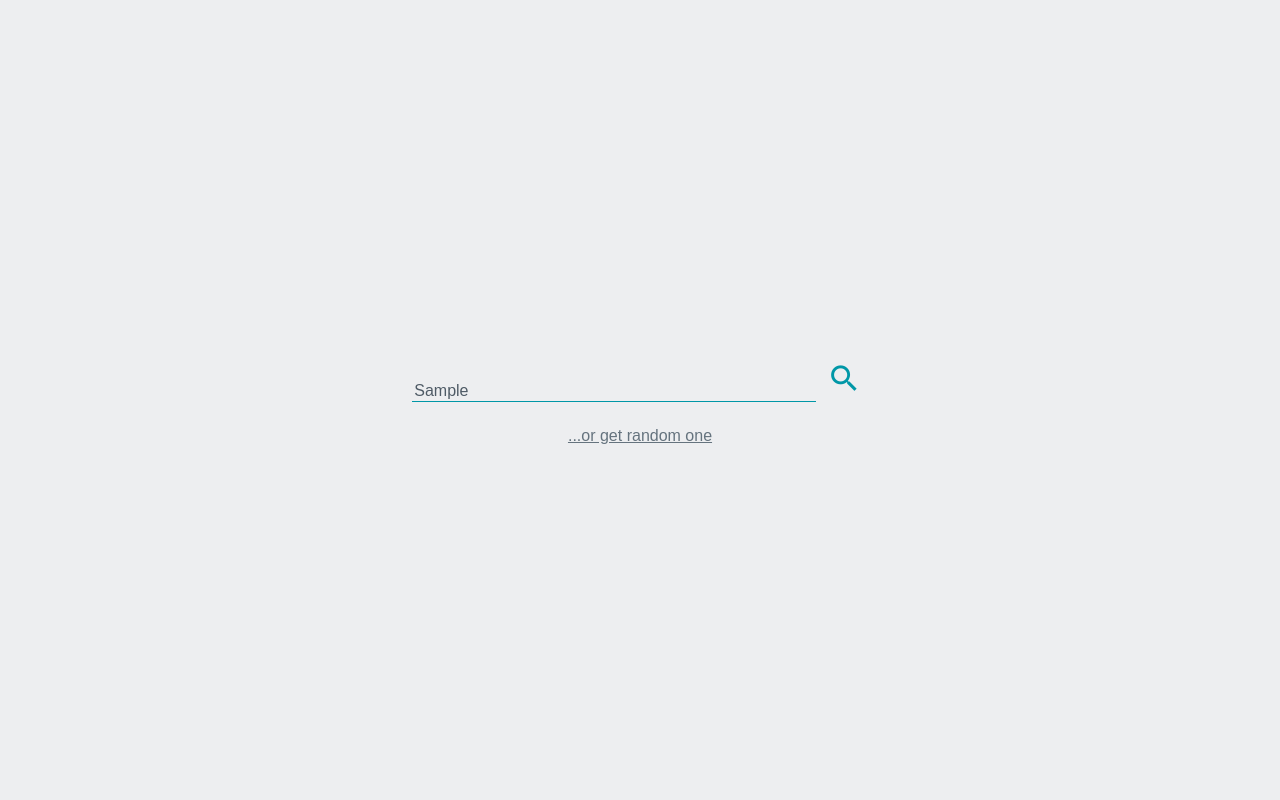
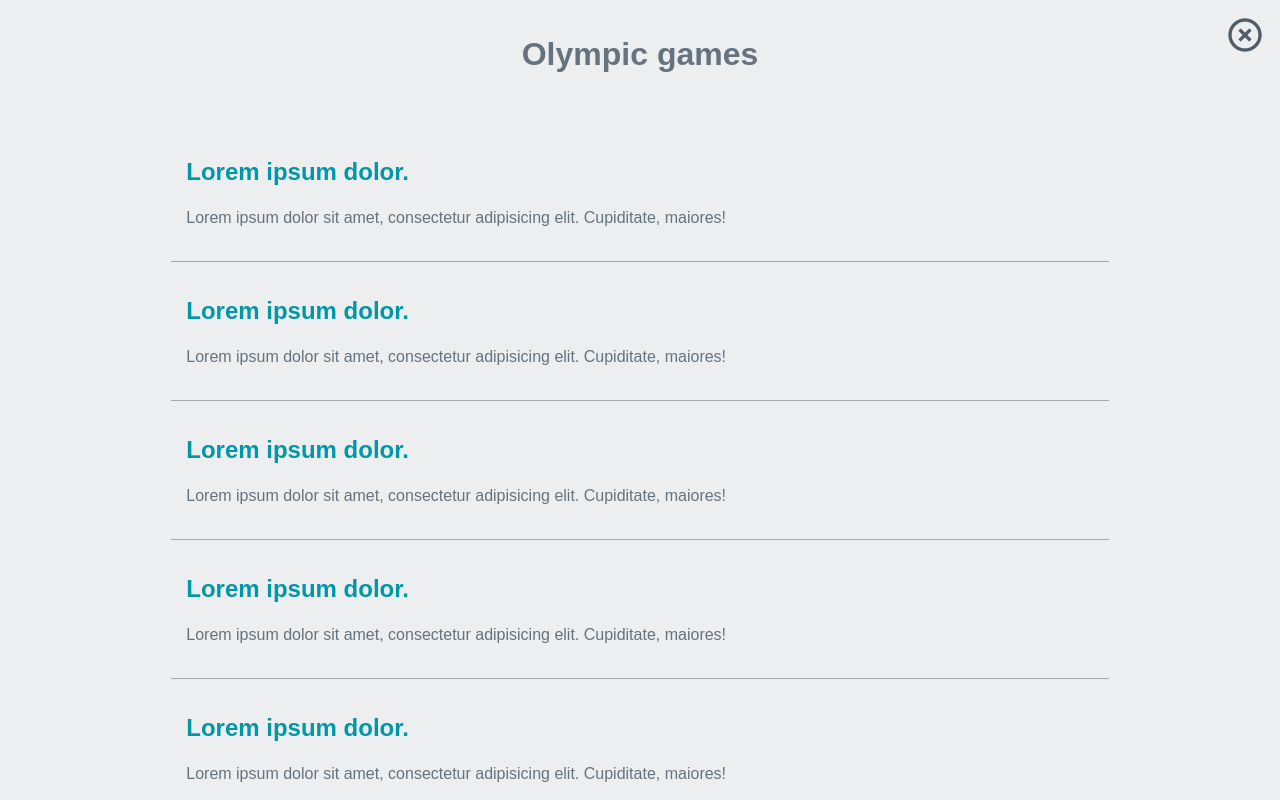
Before and after one commit to Be-Smart/wiki_viewer, a website with bundled scripts: page index.html in a window 1280 px wide. Both pictures are taken after typing "Sample" into the empty fields and a click on the button "search". Built offline with nearby package versions, Linux system fonts and the light colour scheme.

Commit message:
modal view

```diff
--- a/app/js/main.js
+++ b/app/js/main.js
@@ -1,3 +1,2 @@
 
-require('./module/test.js');
-require('./module/test2.js');
+require('./module/wikiApp.js');
--- a/app/js/module/test.js
+++ /dev/null
@@ -1,5 +0,0 @@
-var a = 1;
-var b = 6;
-var t = a + b;
-
-console.log(t);
--- a/app/js/module/test2.js
+++ /dev/null
@@ -1,5 +0,0 @@
-var a = 645;
-var b = 874;
-var t = a + b;
-
-console.log(t);
--- /dev/null
+++ b/app/js/module/wikiApp.js
@@ -0,0 +1,18 @@
+"use strict";
+
+var btn = document.querySelector('.search__button');
+var close = document.getElementById('close');
+var wrapper = document.querySelector('.wrap');
+var result = document.querySelector('.result');
+
+btn.addEventListener('click', function() {
+  wrapper.className += ' open';
+  result.className += ' open';
+  close.style.display = 'initial';
+});
+
+close.addEventListener('click', function() {
+  wrapper.className = 'wrap';
+  result.className = 'result';
+  close.style.display = 'none';
+});
--- a/app/sass/base/_base.sass
+++ b/app/sass/base/_base.sass
@@ -11,12 +11,13 @@ body
 	background: $grey-bg
 	color: $grey-text
 
-h1,h2,h3
+h2,h3
 	color: $blue
 
 h1
 	font-size: + em(32px)
 	margin-bottom: 50px
+	color: $darkgrey
 
 h3
 	font-size: em(22px)
@@ -24,11 +25,13 @@ h3
 	margin-bottom: 10px
 
 p
-	font-size: em(20px)
+	font-size: em(18px)
 	line-height: 1.5
+	+breakpoint($md__brkpoint)
+		font-size: 1em
 
 a
-	color: #65737e
+	color: $darkgrey
 	font-size: em(18px)
 	+breakpoint($md__brkpoint)
 		font-size: 1em
@@ -46,3 +49,13 @@ li
 	font-size: em(18px)
 	+breakpoint($md__brkpoint)
 		font-size: 1em
+
+::-moz-placeholder
+	font-size: em(18px)
+	+breakpoint($md__brkpoint)
+		font-size: 1em
+
+input[type='search']:-ms-input-placeholder
+	font-size: em(18px)
+	+breakpoint($md__brkpoint)
+		font-size: 1em
--- a/app/sass/base/_config.sass
+++ b/app/sass/base/_config.sass
@@ -14,6 +14,7 @@ $orange      : #eb5424
 
 $grey-bg     : #edeef0
 $grey-text   : #4f5b66
+$darkgrey    : #65737e
 $blue        : #0097A7
 $red         : #F75146
 
--- a/app/sass/layout/_index.sass
+++ b/app/sass/layout/_index.sass
@@ -0,0 +1 @@
+@import wrap
--- /dev/null
+++ b/app/sass/layout/_wrap.sass
@@ -0,0 +1,2 @@
+.wrap
+  transition: all 0.5s cubic-bezier(0.82, 0.01, 0.77, 0.78)
--- a/app/sass/module/_index.sass
+++ b/app/sass/module/_index.sass
@@ -1 +1,2 @@
 @import searchbox
+@import resultModal
--- /dev/null
+++ b/app/sass/module/_resultModal.sass
@@ -0,0 +1,39 @@
+.result
+  background: $grey-bg
+  position: fixed
+  top: 0
+  right: -100%
+  width: 100%
+  height: 100vh
+  padding: 15px
+  overflow-y: auto
+  transition: all 0.5s cubic-bezier(0.82, 0.01, 0.77, 0.78)
+
+  &__header
+    text-align: center
+
+  &__card
+    padding: 15px
+    transition: all ease .3s
+    &:hover
+      background: #fff
+
+  &__link
+    text-decoration: none
+    display: block
+    border-bottom: 1px solid rgba(0, 0, 0, 0.3)
+    +breakpoint($md__brkpoint)
+      width: 75%
+      margin: auto
+
+#close
+  display: none
+  font-size: 40px
+  position: fixed
+  top: 15px
+  right: 15px
+  z-index: 99
+  cursor: pointer
+  transition: transform ease .3s
+  &:hover
+    transform: rotate(90deg)
--- a/app/sass/module/_searchbox.sass
+++ b/app/sass/module/_searchbox.sass
@@ -36,9 +36,9 @@
     border: 0
     outline: 0
 
-    .material-icons
-      font-size: 40px
-      color: $blue
-      padding: 0px
-      +breakpoint($md__brkpoint)
-        font-size: 35px
+#searchIcon
+  font-size: 40px
+  color: $blue
+  padding: 0px
+  +breakpoint($md__brkpoint)
+    font-size: 35px
--- a/app/sass/states/_index.sass
+++ b/app/sass/states/_index.sass
@@ -0,0 +1 @@
+@import is-open
--- /dev/null
+++ b/app/sass/states/_is-open.sass
@@ -0,0 +1,2 @@
+.open
+  transform: translateX(-100%)
--- a/index.html
+++ b/index.html
@@ -11,17 +11,63 @@
 </head>
 <body>
 
+	<i class="material-icons" id="close">highlight_off</i>
+
+	<section class="result">
+		<h1 class="result__header">Olympic games</h1>
+		<a href="" class="result__link">
+			<div class="result__card">
+				<h2 class="result__title">Lorem ipsum dolor.</h2>
+				<p class="result__subtitle">Lorem ipsum dolor sit amet, consectetur adipisicing elit. Cupiditate, maiores!</p>
+			</div>
+		</a>
+
+		<a href="" class="result__link">
+			<div class="result__card">
+				<h2 class="result__title">Lorem ipsum dolor.</h2>
+				<p class="result__subtitle">Lorem ipsum dolor sit amet, consectetur adipisicing elit. Cupiditate, maiores!</p>
+			</div>
+		</a>
+
+		<a href="" class="result__link">
+			<div class="result__card">
+				<h2 class="result__title">Lorem ipsum dolor.</h2>
+				<p class="result__subtitle">Lorem ipsum dolor sit amet, consectetur adipisicing elit. Cupiditate, maiores!</p>
+			</div>
+		</a>
+
+		<a href="" class="result__link">
+			<div class="result__card">
+				<h2 class="result__title">Lorem ipsum dolor.</h2>
+				<p class="result__subtitle">Lorem ipsum dolor sit amet, consectetur adipisicing elit. Cupiditate, maiores!</p>
+			</div>
+		</a>
+
+		<a href="" class="result__link">
+			<div class="result__card">
+				<h2 class="result__title">Lorem ipsum dolor.</h2>
+				<p class="result__subtitle">Lorem ipsum dolor sit amet, consectetur adipisicing elit. Cupiditate, maiores!</p>
+			</div>
+		</a>
+
+		<a href="" class="result__link">
+			<div class="result__card">
+				<h2 class="result__title">Lorem ipsum dolor.</h2>
+				<p class="result__subtitle">Lorem ipsum dolor sit amet, consectetur adipisicing elit. Cupiditate, maiores!</p>
+			</div>
+		</a>
+
+	</section><!--End result-->
+
 	<main class="wrap">
 		<section class="search">
 			<div class="search__box">
 				<input type="search" placeholder="Search article ..." class="search__input">
-				<button type="button" class="search__button"><i class="material-icons">search</i></button>
+				<button type="button" class="search__button"><i class="material-icons" id="searchIcon">search</i></button>
 			</div>
 			<a href="#" class="search__random">...or get random one</a>
-		</section>
-
-		<section class="result"></section>
-	</main>
+		</section><!--End search-->
+	</main><!--End wrap-->
 
 	<script src="app/js/main.min.js"></script>
 
```
Also changed, not shown: app/css/main.css, app/js/main.min.js.
